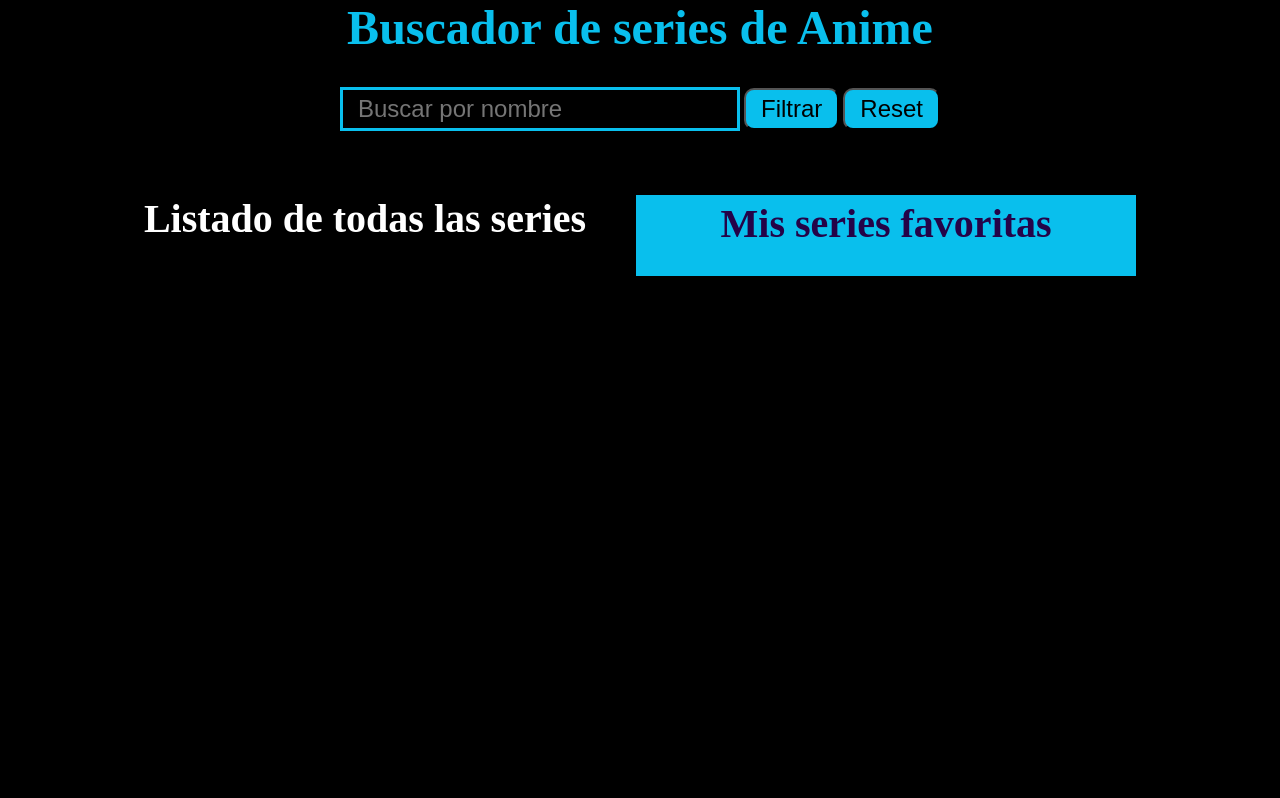
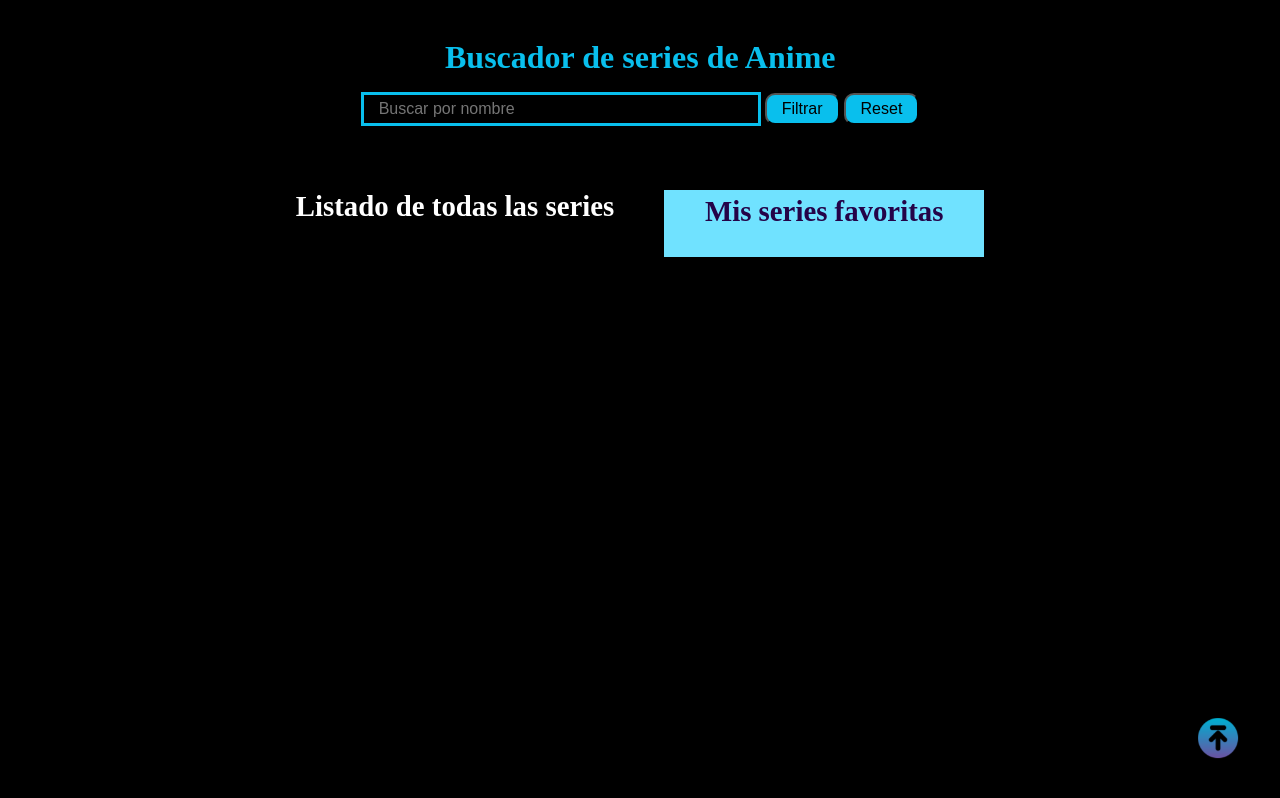
Before and after one commit to Adalab/modulo-2-evaluacion-final-camila0424, a website built with Vite: page src/index.html in a window 1280 px wide. Built offline with nearby package versions, Linux system fonts and the light colour scheme; no server answers.

Commit message:
función de eliminar de favoritas, creación de botón scroll, cambios en algunos estilos

```diff
--- a/src/index.html
+++ b/src/index.html
@@ -18,7 +18,7 @@
     </header>
 
     <main>
-      <form class="form-filter">
+      <form id="formSection" class="form-filter">
         <input
           class="search-text js_filterByNameInput"
           placeholder="Buscar por nombre"
@@ -42,6 +42,13 @@
           <ul class="js_favouritesUl anime__list"></ul>
         </section>
       </section>
+
+      <a class="icon-scroll-favs" href="#formSection"
+        ><img
+          src="./public/images/scroll-up.png"
+          alt="Ir a sección de favoritos"
+        />
+      </a>
     </main>
 
     <script src="./js/main.js"></script>
--- a/src/js/main.js
+++ b/src/js/main.js
@@ -51,11 +51,13 @@ function renderAllFavourites() {
   }
 
   favouritesUl.innerHTML = html;
-}
+  }
 
 
 // Esta función me sirve para que cuando le doy click a un li (un paeli) esa peli haga algo, para eso uso el if
 function hadleClickMovies(ev){
+
+
     //le ponemos el currentTarget para que me llame al elemento que tiene el Listener en este caso animeItemLi.addEventListener en el renderAll
     const clickedLi = ev.currentTarget;
     clickedLi.classList.toggle('favourite')
@@ -69,7 +71,7 @@ function hadleClickMovies(ev){
       // La peli clickada no está en favoritas
       const clickedMoviesItem = allMovies.find(oneMovie => oneMovie.mal_id === id_gancho);
 
-      // Añadir el objeto en el array de favoritas con push cuando
+      // Añadir el objeto en el array de favoritas con push
       favourites.push(clickedMoviesItem);
 
 
@@ -83,7 +85,13 @@ function hadleClickMovies(ev){
       favouritesUl.innerHTML += htmlOneMovie;
     }
     else {
-    // La peli clickada SÍ está en favs no hacer nada
+      // si la peli clickada SÍ está en favs
+      //Se utiliza el método de array splice para eliminar un elemento de la lista de favs (position,1(no poner nada))
+
+      favourites.splice( moviePositionFromFavs, 1 );
+
+      //luego se vulve a llamar a la función render de la linea 46
+      renderAllFavourites();
      }
 }
 
--- a/src/scss/main.scss
+++ b/src/scss/main.scss
@@ -16,8 +16,25 @@
 .title-pag{
   background-color: black;
   color: rgb(9, 191, 237);
-  font-size: 3rem;
+  font-size: 2rem;
   text-align: center;
+  margin-top: 10%;
+  animation: entradaSuave 1.8s ease forwards;
+}
+
+@keyframes entradaSuave { //regla usada para animaciones de nombre aleatorio
+  0% {
+    transform: scale(1.5); /* Empieza más grande */
+    opacity: 0;
+  }
+  50% {
+    transform: scale(0.9); /* Se reduce un poquito más de su tamaño normal */
+    opacity: 0.8;
+  }
+  100% {
+    transform: scale(1); /* Queda en su tamaño normal */
+    opacity: 1;
+  }
 }
 
 .listSection{
@@ -27,12 +44,12 @@
 }
 
 .form-filter{
-  margin-top: 2rem;
+  margin-top: 1rem;
   margin-bottom: 4rem;
 }
 
 .search-text{
-  font-size: 1.5rem;
+  font-size: 1rem;
   padding: 5px 15px;
   border: solid  rgb(9, 191, 237);
   color: white;
@@ -41,7 +58,7 @@
 }
 
 .filterbtn{
-  font-size:1.5rem;
+  font-size:1rem;
   padding: 5px 15px;
   background-color: rgb(9, 191, 237);
   color: black;
@@ -54,7 +71,7 @@
 }
 
 .resetbtn {
-  font-size: 1.5rem;
+  font-size: 1rem;
   padding: 5px 15px;
   background-color: rgb(9, 191, 237);
   color: black;
@@ -72,7 +89,7 @@
 }
 
 .title-list{
-  font-size: 2.5rem;
+  font-size: 1.8rem;
   text-align: center;
   margin-bottom: 2rem;
 }
@@ -91,9 +108,9 @@
 
 
 .anime-item{
-  width: 400px;
+  width: 300px;
   height: auto;
-  border: solid rgb(135, 7, 255);
+  border: solid rgb(135, 7, 255) 5px;
   text-decoration: none;
   background-color: rgb(203, 234, 255);
   margin-bottom: 10px;
@@ -103,7 +120,7 @@
 
 .name{
   color: black;
-  font-size: 1.5rem;
+  font-size: 1.3rem;
   margin-bottom: 10px;
   margin-top: 15px;
   margin-left: 40px;
@@ -117,14 +134,36 @@
 }
 
 .favouriteSection{
-  background-color:rgb(9, 191, 237);
+  background-color:rgb(112, 226, 255);
   color: rgb(36, 3, 72);
   padding: 5px 35px;
-  width: 500px;
+  width: 320px;
 }
 
 .title-list-favorite{
-  font-size: 2.5rem;
+  font-size: 1.8rem;
   text-align: center;
   margin-bottom: 1.5rem;
 }
+
+.icon-scroll-favs {
+  position: fixed;
+  bottom: 40px;
+  right: 40px;
+  padding: 2px;
+  border-radius: 50%;
+  z-index: 1000;
+  cursor: pointer;
+  display: flex;
+  align-items: center;
+  justify-content: center;
+}
+
+.icon-scroll-favs:hover{
+  background-color: white;
+}
+
+.icon-scroll-favs img {
+  width: 40px;
+  height: 40px;
+}
```
Also changed, not shown: src/public/images/scroll-up.png (added).
